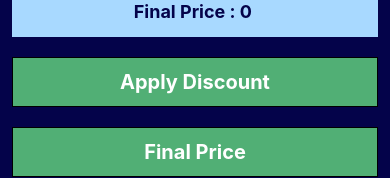
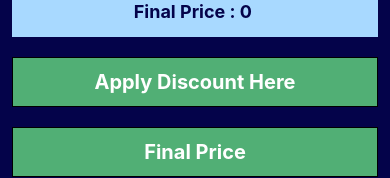
Before and after one commit to badarmasood/DicountApp, a React Native app: screen / in a window 390 px wide. Shown: the part 483-661 px from the top of the page. Built offline with nearby package versions, Linux system fonts and the light colour scheme.

Commit message:
second Commit

```diff
--- a/App.js
+++ b/App.js
@@ -48,7 +48,7 @@ export default function App() {
 
       <TouchableOpacity style={styles.button} onPress={Discount}>
         <Text style={{ color: "white", fontSize: 20, fontWeight: "bold" }}>
-          Apply Discount
+          Apply Discount Here
         </Text>
       </TouchableOpacity>
 
```
